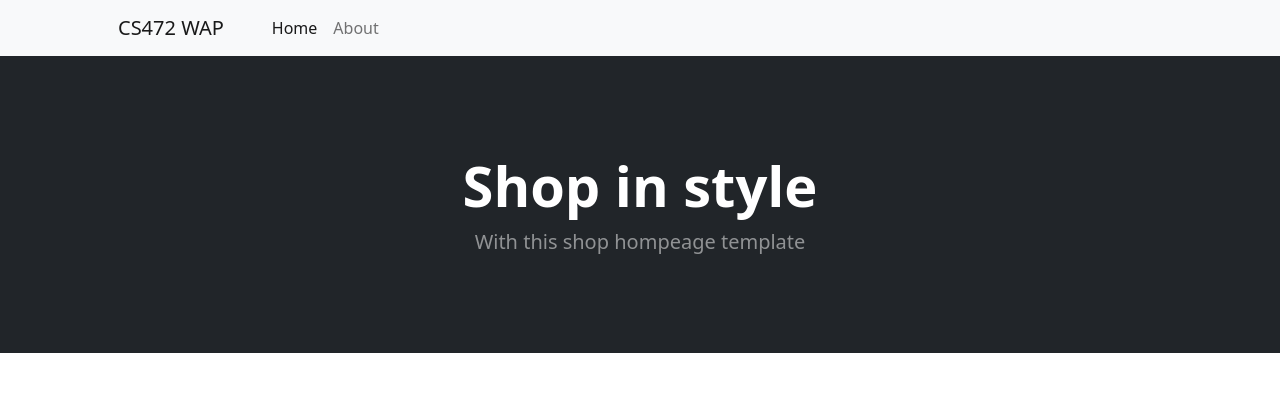
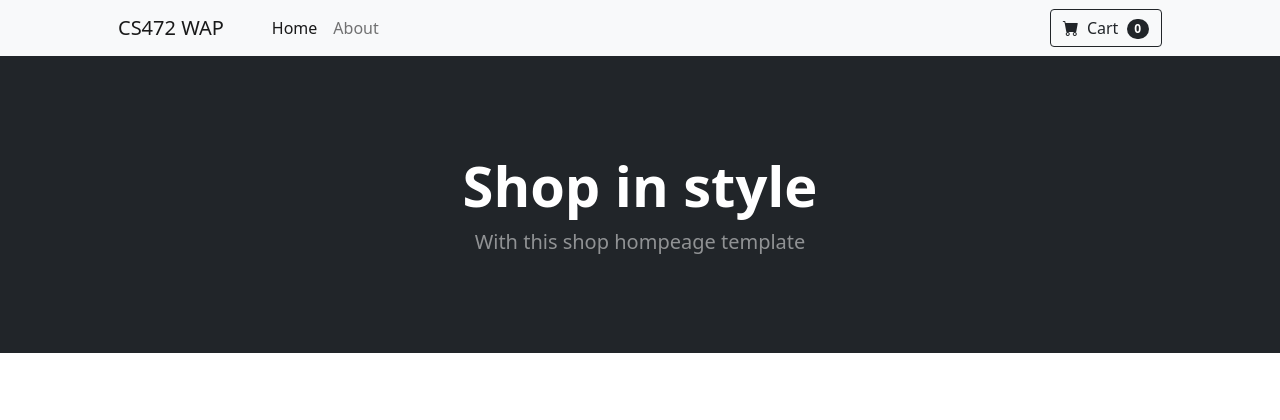
Before and after one commit to 3d3n/wap-lab-nodejs, a Node server app: page /products in a window 1280 px wide. Shown: the top 420 px of the page. Run offline with Node 20, Linux system fonts and the light colour scheme.

Commit message:
code cleanup w4d2

```diff
--- a/w4d2/q3_4/views/partials/nav.ejs
+++ b/w4d2/q3_4/views/partials/nav.ejs
@@ -8,6 +8,13 @@
                 <li class="nav-item"><a class="nav-link active" aria-current="page" href="/">Home</a></li>
                 <li class="nav-item"><a class="nav-link" href="#!">About</a></li>
             </ul>
+            <form class="d-flex" action="/cart">
+                <button class="btn btn-outline-dark" type="submit">
+                    <i class="bi-cart-fill me-1"></i>
+                    Cart
+                    <span class="badge bg-dark text-white ms-1 rounded-pill" id="quantity"><%=cartSize%></span>
+                </button>
+            </form>
         </div>
     </div>
 </nav>
```
